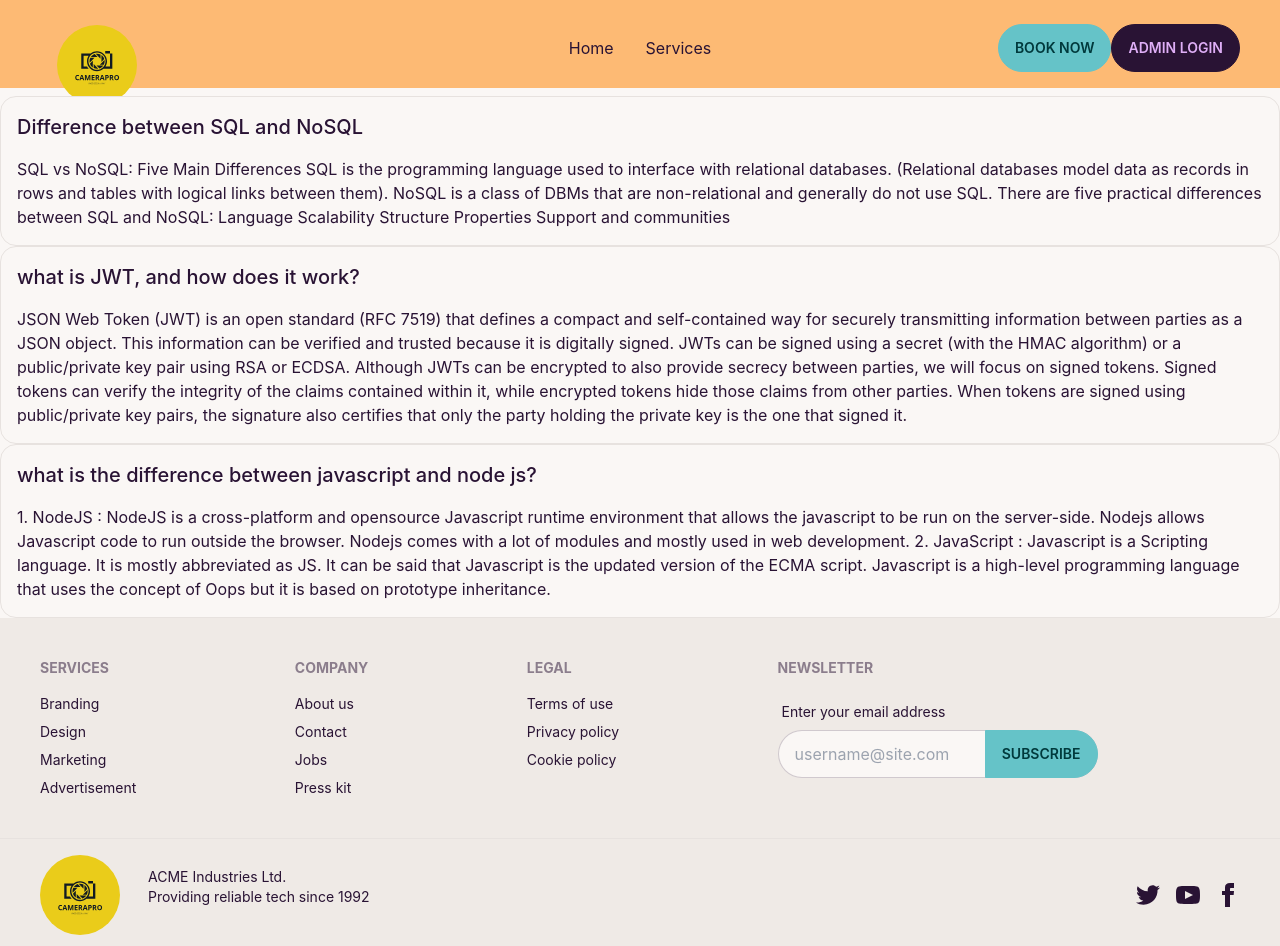
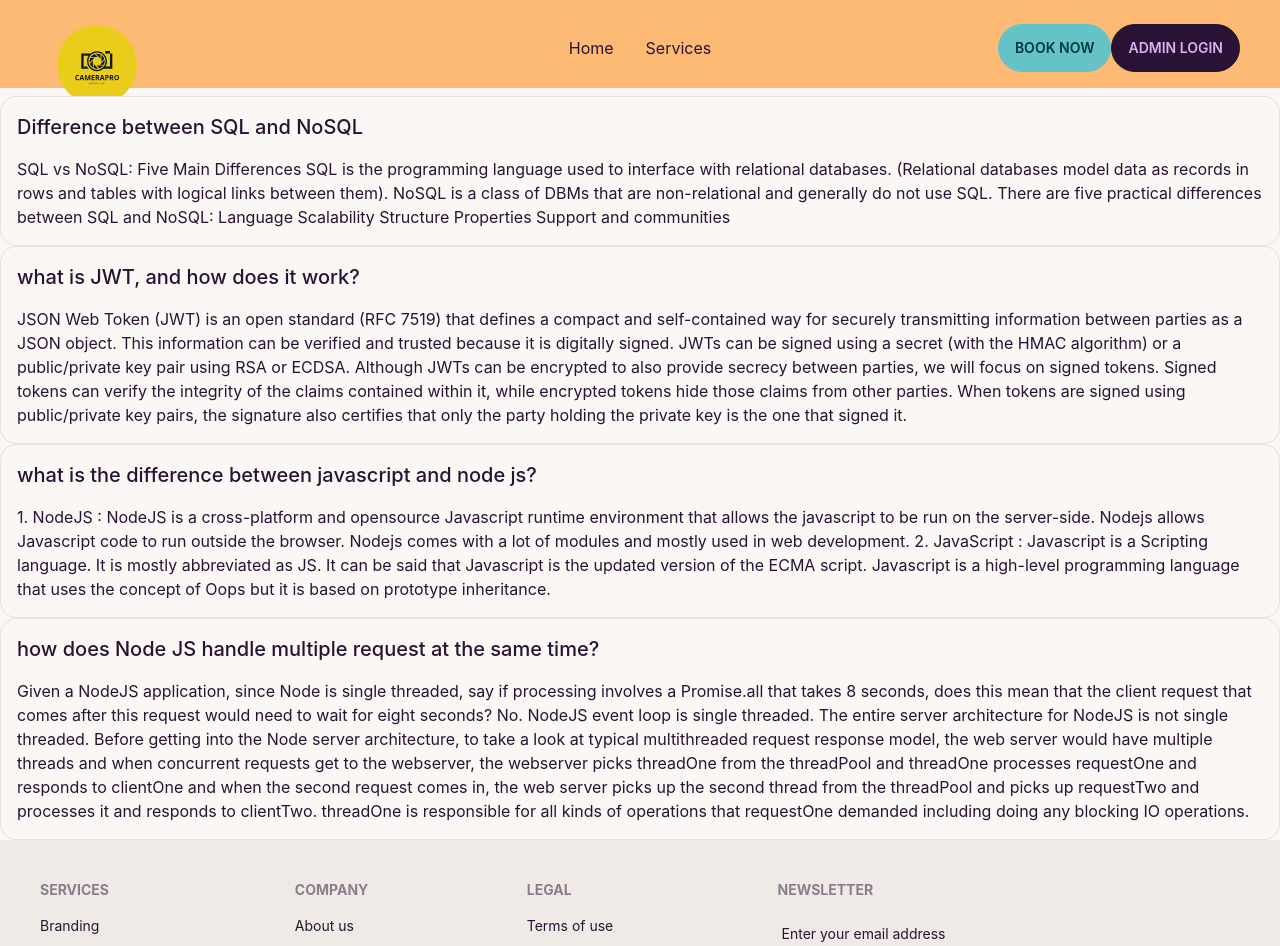
Before and after one commit to azizulhakims/photography-service-client, a React (Create React App) app: page /blog in a window 1280 px wide. Shown: the top 946 px of the page. Built offline with nearby package versions, Linux system fonts and the light colour scheme; no server answers.

Commit message:
add multiple request at the same time

```diff
--- a/src/sPages/Blog/Blog.js
+++ b/src/sPages/Blog/Blog.js
@@ -47,6 +47,19 @@ const Blog = () => {
                     </p>
                 </div>
             </div>
+            <div tabIndex={0} className="collapse collapse-open border border-base-300 bg-base-100 rounded-box">
+                <div className="collapse-title text-xl font-medium">
+                    how does Node JS handle multiple request at the same time?
+                </div>
+                <div className="collapse-content">
+                    <p>
+                        Given a NodeJS application, since Node is single threaded, say if processing involves a Promise.all that takes 8 seconds, does this mean that the client request that comes after this request would need to wait for eight seconds?
+                        No. NodeJS event loop is single threaded. The entire server architecture for NodeJS is not single threaded.
+
+                        Before getting into the Node server architecture, to take a look at typical multithreaded request response model, the web server would have multiple threads and when concurrent requests get to the webserver, the webserver picks threadOne from the threadPool and threadOne processes requestOne and responds to clientOne and when the second request comes in, the web server picks up the second thread from the threadPool and picks up requestTwo and processes it and responds to clientTwo. threadOne is responsible for all kinds of operations that requestOne demanded including doing any blocking IO operations.
+                    </p>
+                </div>
+            </div>
         </div>
     );
 };
```
